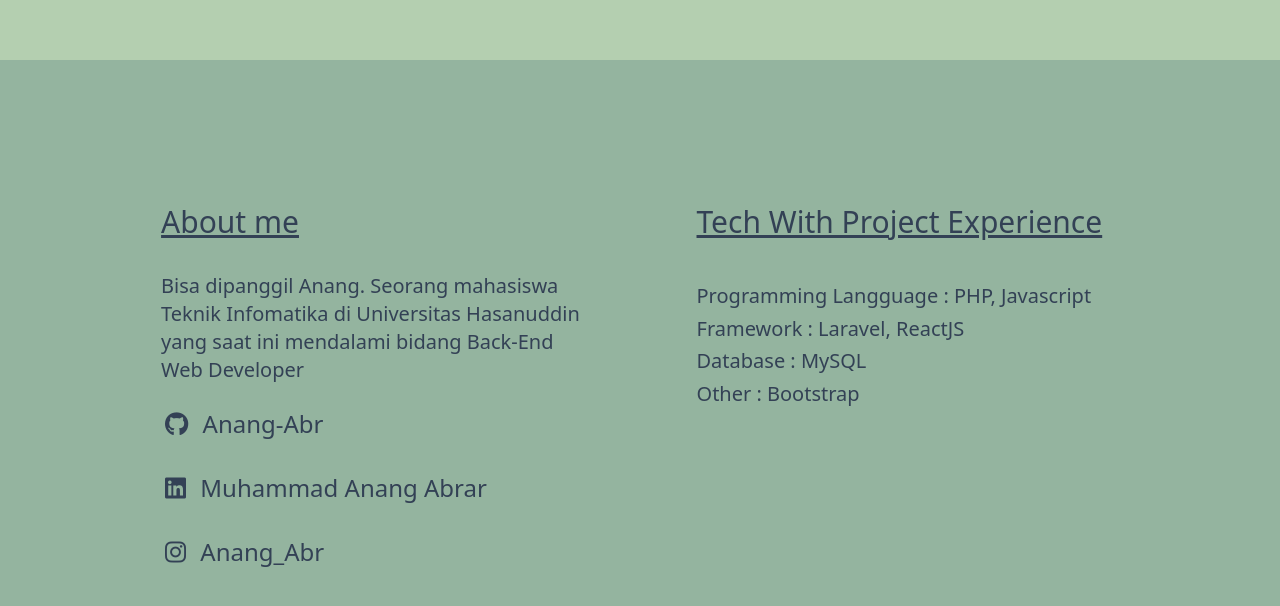
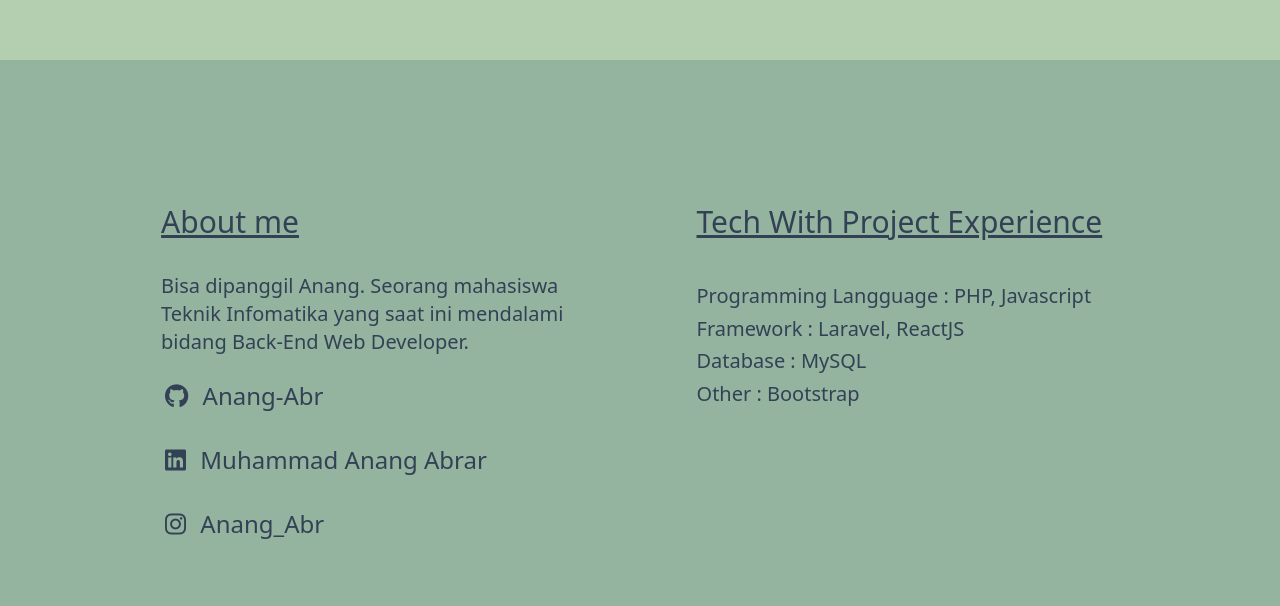
Before and after one commit to Anang-Abr/Anang-Abr.github.io, a plain HTML site: page docs/index.html in a window 1280 px wide. Shown: the part 804-1410 px from the top of the page. Drawn offline with Linux system fonts and the light colour scheme.

Commit message:
Update index.html

```diff
--- a/docs/index.html
+++ b/docs/index.html
@@ -53,7 +53,7 @@
                 <div class="lg:w-2/5">
                     <h1 class="underline text-2xl  xl:text-3xl ">About me</h1>
                     <p class="mt-8">
-                        Bisa dipanggil Anang. Seorang mahasiswa Teknik Infomatika di Universitas Hasanuddin yang saat ini mendalami bidang Back-End Web Developer
+                        Bisa dipanggil Anang. Seorang mahasiswa Teknik Infomatika yang saat ini mendalami bidang Back-End Web Developer.
                     </p>
                     <ul class="text-2xl mt-5 flex flex-col gap-6">
                         <li class="hover:border-l-4 hover:border-fourth rounded p-1"><a href="http://github.com/Anang-Abr"><i class="fa-brands fa-github mr-2"></i>  Anang-Abr</a></li>
```
